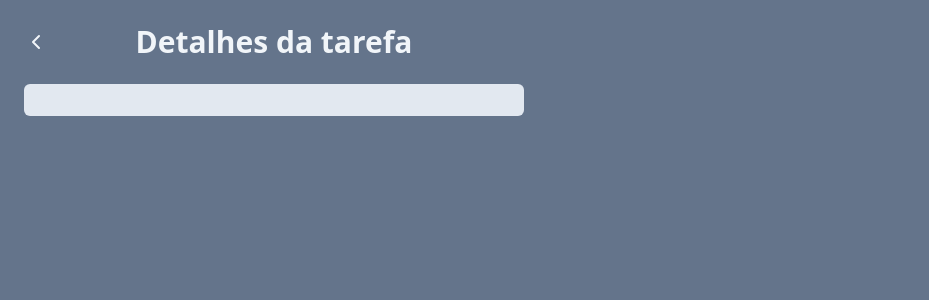
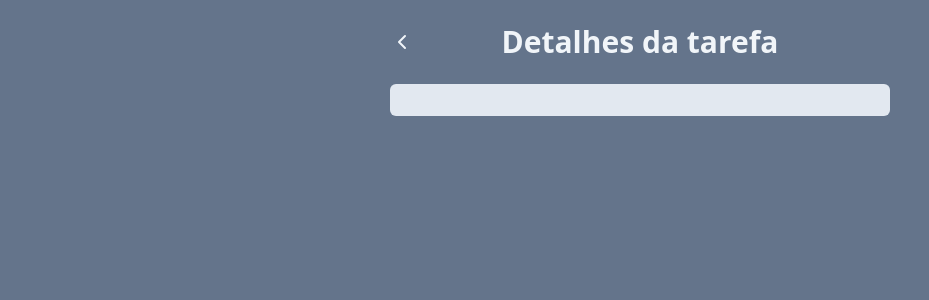
Before and after one commit to FlavioFj20/fl_to_do_list, a React (Vite) app: page /task in a window 1280 px wide. Shown: the top 300 px of the page, without its empty margins (0-929 px from the left). Built offline with nearby package versions, Linux system fonts and the light colour scheme.

Commit message:
corretions

```diff
--- a/src/components/Tasks.jsx
+++ b/src/components/Tasks.jsx
@@ -1,4 +1,4 @@
-import { ChevronRightIcon, TrashIcon } from "lucide-react";
+import { CheckCheckIcon, ChevronRightIcon, TrashIcon } from "lucide-react";
 import { useNavigate } from "react-router-dom";
 import Button from "./Button";
 
@@ -18,10 +18,11 @@ function Tasks(props) {
         <li key={task.id} className="flex gap-2">
           <button
             onClick={() => props.onTaskClick(task.id)}
-            className={`text-left bg-slate-400 w-full text-white p-2 rounded-md ${
+            className={`flex items-center gap-2 text-left bg-slate-400 w-full text-white p-2 rounded-md ${
               task.isCompleted && "line-through"
             }`}
           >
+            {task.isCompleted && <CheckCheckIcon />}
             {task.title}
           </button>
           <Button
--- a/src/pages/TaskPage.jsx
+++ b/src/pages/TaskPage.jsx
@@ -11,7 +11,7 @@ function TaskPage() {
 
   return (
     <div className="h-screen w-screen bg-slate-500 p-6">
-      <div className="w-[500px] space-y-4">
+      <div className="w-[500px] mx-auto space-y-4">
         <div className="flex justify-center relative mb-6">
           <button onClick={() => navigate(-1)} className="absolute left-0 top-0 bottom-0 text-slate-100">
             <ChevronLeft />
```
